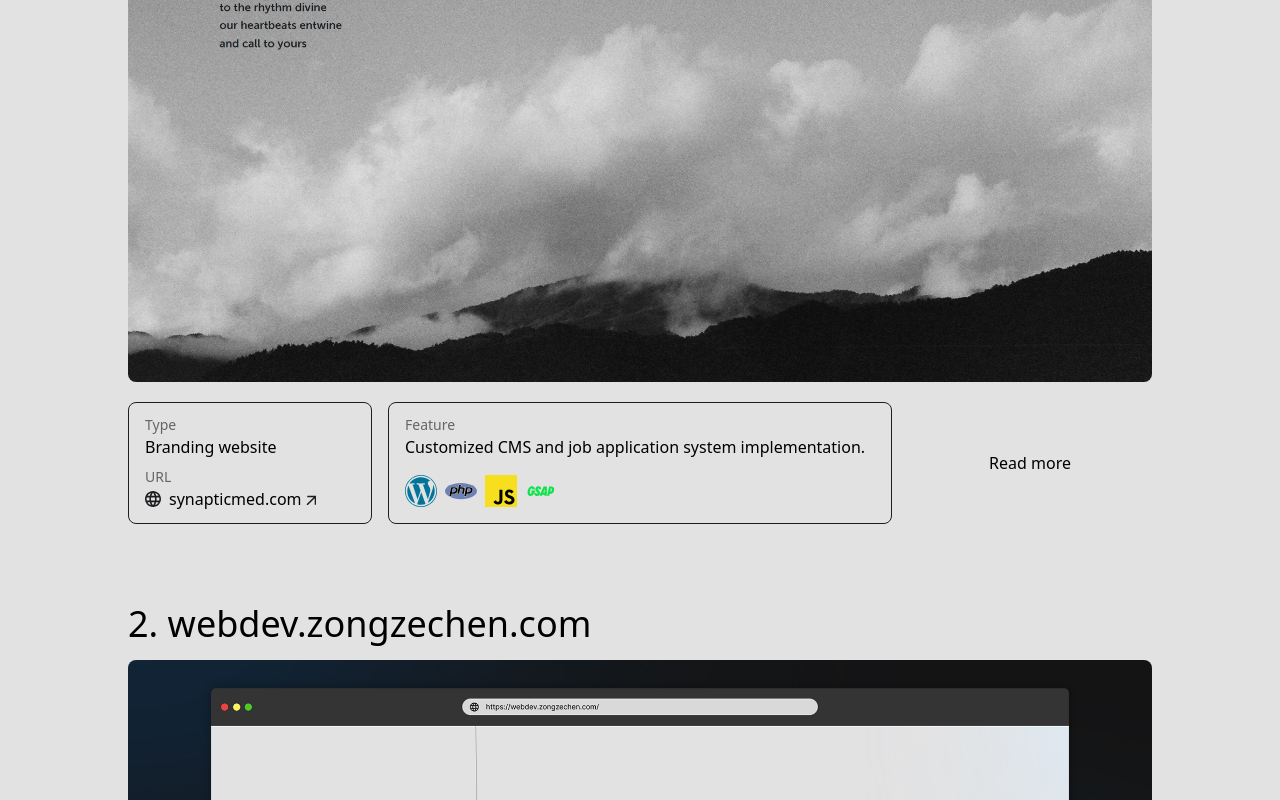
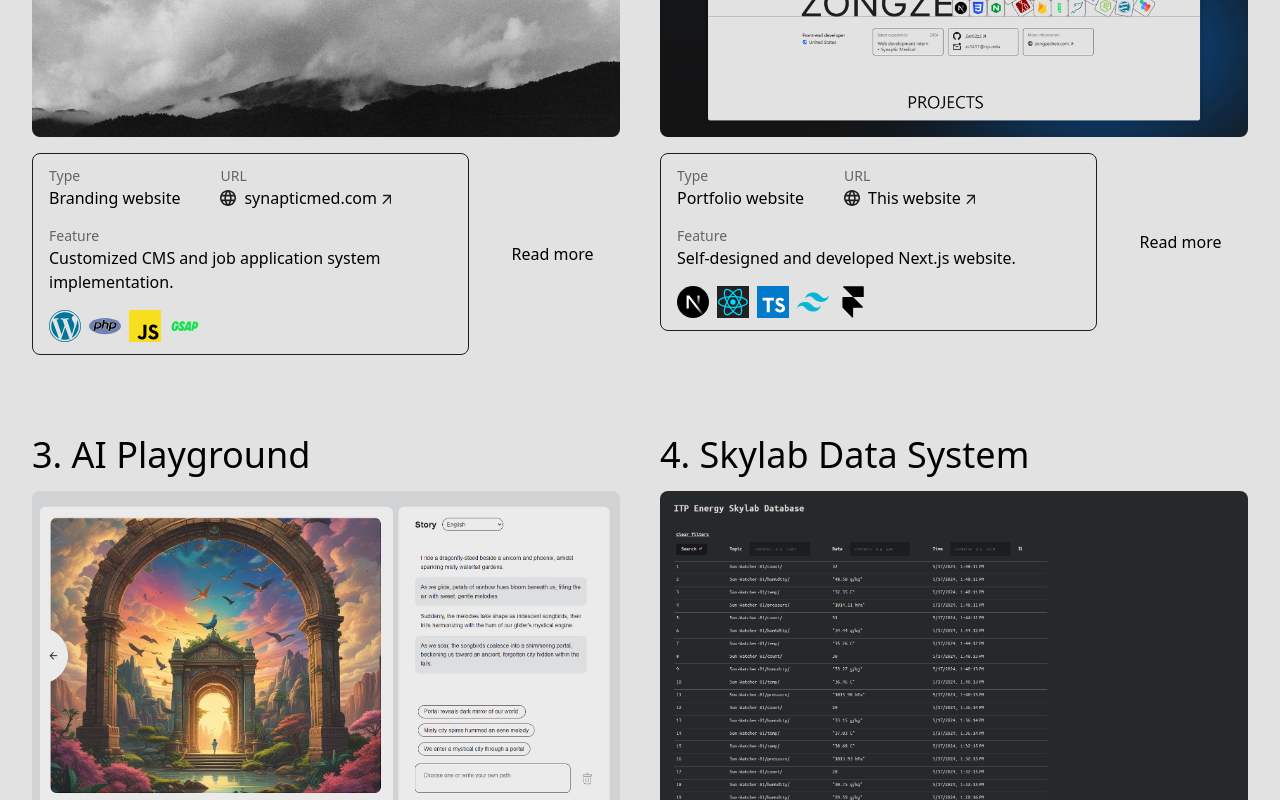
Before and after one commit to Zer02z2/webdev-portfolio, a Next.js app: page / in a window 1280 px wide. Shown: the part 1220-2020 px from the top of the page. Built offline with nearby package versions, Linux system fonts and the light colour scheme.

Commit message:
Horizontal layout

```diff
--- a/app/overview.tsx
+++ b/app/overview.tsx
@@ -38,29 +38,40 @@ export const Overview = ({
       transition={{ duration: 0.4, type: "tween", ease: "easeOut" }}
     >
       <div className="grid place-items-center">
-        <div className="max-w-5xl">
+        <div>
           <h1 className="text-4xl pb-4">{`${order.toString()}. ${title}`}</h1>
           <RoundedImg src={src} alt={alt} />
-          <div className="grid grid-cols-4 pt-5 gap-x-4">
-            <Bento>
+          <div className="pt-4"></div>
+          <div className="grid grid-cols-4 gap-x-4">
+            <div className="col-span-3">
+              <Bento border={true}>
+                <div className="flex gap-x-10">
+                  <div>
                     <SmallText>Type</SmallText>
                     <p>{type}</p>
-              <div className="pt-2"></div>
+                  </div>
+                  <div>
                     <SmallText>URL</SmallText>
-              <IconText src="./icons/browser.svg" text={urlName} url={url} />
-            </Bento>
-            <div className="col-span-2">
-              <Bento>
+                    <IconText
+                      src="./icons/browser.svg"
+                      text={urlName}
+                      url={url}
+                    />
+                  </div>
+                </div>
+                <div className="pt-4"></div>
                 <SmallText>Feature</SmallText>
                 <p>{feature}</p>
                 <div className="flex gap-x-2 pt-4">{techIcons}</div>
               </Bento>
             </div>
+            <div className="col-span-1">
               <Bento border={false}>
-              <div className="grid place-items-center h-full font-medium">
-                Read more
+                <div className="grid place-items-center h-full">
+                  <p className="font-medium">Read more</p>
                 </div>
               </Bento>
+            </div>
           </div>
         </div>
       </div>
--- a/app/page.tsx
+++ b/app/page.tsx
@@ -26,7 +26,7 @@ export default function Home() {
         <h1 className="text-6xl">PROJECTS</h1>
       </div>
       <div className="pt-12"></div>
-      <div className="grid gap-y-20">
+      <div className="grid gap-y-20 grid-cols-2 gap-x-10">
         {projectMeta.map((projectData, index) => {
           return (
             <Fragment key={index}>
```
Lines whose indentation alone changed are shown as unchanged.
